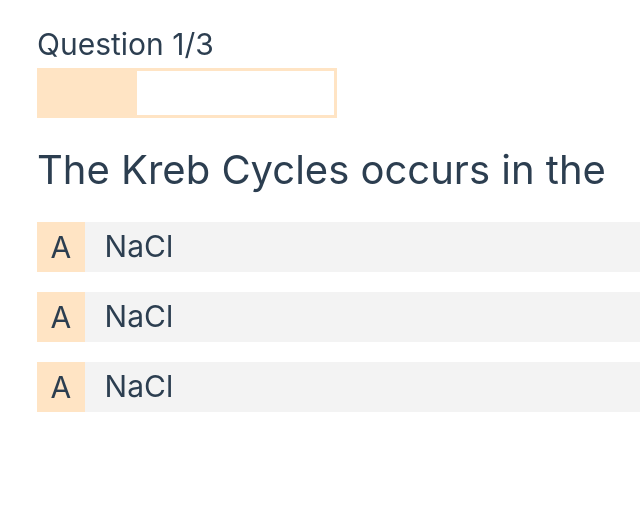
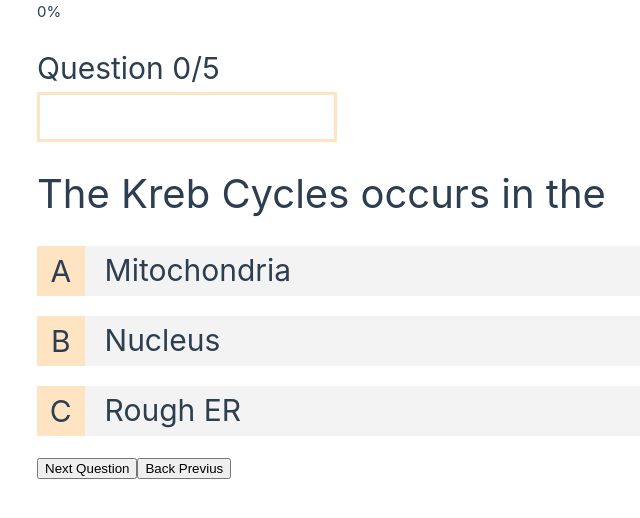
Before and after one commit to jon1267/QuizApp, a Vue app: page /quiz/1 in a window 1280 px wide. Shown: the top 518 px of the page, without its empty margins (103-743 px from the left). Built offline with nearby package versions, Linux system fonts and the light colour scheme.

Commit message:
add correct list quiz array

```diff
--- a/src/components/Question.vue
+++ b/src/components/Question.vue
@@ -13,9 +13,9 @@
   <div class="options-container">
     <!-- добавить label в quizes.json !!! -->
     <div v-for="option in question.options" :key="option.id" class="option">
-      <p class="option-label">A</p>
+      <p class="option-label">{{ option.label }}</p>
       <div class="option-value">
-        <p>NaCl</p>
+        <p>{{ option.text }}</p>
       </div>
     </div>
 
--- a/src/components/QuizHeader.vue
+++ b/src/components/QuizHeader.vue
@@ -1,8 +1,15 @@
+<script setup>
+  import { defineProps } from 'vue';
+
+  const {questionStatus, barPercentage} = defineProps(['questionStatus', 'barPercentage'])
+
+</script>
+
 <template>
   <header>
-    <h4>Question 1/3</h4>
+    <h4>Question {{ questionStatus }}</h4>
       <div class="bar">
-        <div class="completion"></div>
+        <div class="completion" :style="{width: barPercentage}"></div>
       </div>
   </header>
 </template>
@@ -21,7 +28,7 @@
   }
   .completion {
     height: 100%;
-    width: 33%;
+    width: 0%;
     background-color: bisque;
   }
 </style>
--- a/src/data/quizes.json
+++ b/src/data/quizes.json
@@ -10,16 +10,19 @@
               "options":[
                   {
                       "id":1,
+                      "label": "A",
                       "text": "Mitochondria",
                       "isCorrect":true
                   },
                   {
                       "id":2,
+                      "label": "B",
                       "text": "Nucleus",
                       "isCorrect":false
                   },
                   {
                       "id":3,
+                      "label": "C",
                       "text": "Rough ER",
                       "isCorrect":false
                   }
@@ -31,16 +34,19 @@
               "options":[
                   {
                       "id":1,
+                      "label": "A",
                       "text": "plane",
                       "isCorrect":true
                   },
                   {
                       "id":2,
+                      "label": "B",
                       "text": "plan",
                       "isCorrect":false
                   },
                   {
                       "id":3,
+                      "label": "C",
                       "text": "pleen",
                       "isCorrect":false
                   }
@@ -48,63 +54,72 @@
           },
           {
               "id":3,
-              "text":"https://images.unsplash.com/photo-1525498128493-380d1990a112?ixlib=rb-4.0.3&ixid=MnwxMjA3fDB8MHxzZWFyY2h8MjJ8fHBsYW50fGVufDB8fDB8fA%3D%3D&auto=format&fit=crop&w=800&q=60",
+              "text":"What does DNA stand for?",
               "options":[
                   {
                       "id":1,
-                      "text": "plant",
+                      "label": "A",
+                      "text": "Deoxyribonucleic Acid",
                       "isCorrect":true
                   },
                   {
                       "id":2,
-                      "text": "planet",
+                      "label": "B",
+                      "text": "Dehydrogenated Acid",
                       "isCorrect":false
                   },
                   {
                       "id":3,
-                      "text": "plat",
+                      "label": "C",
+                      "text": "Decreased Nature Alliance",
                       "isCorrect":false
                   }
               ]
           },
           {
               "id":4,
-              "text":"https://as2.ftcdn.net/jpg/01/84/78/27/220_F_184782748_pbkDP5GZRET6vREqm1ePMK2MU8uOtkvY.jpg",
+              "text":"How many object stady of biology",
               "options":[
                   {
                       "id":1,
+                      "label": "A",
                       "text": "three shells",
                       "isCorrect":true
                   },
                   {
                       "id":2,
-                      "text": "thre shells",
+                      "label": "B",
+                      "text": "one shells",
                       "isCorrect":false
                   },
                   {
                       "id":3,
-                      "text": "tree shalls",
+                      "label": "C",
+                      "text": "none shalls",
                       "isCorrect":false
                   }
               ]
           },
           {
               "id":5,
-              "text":"https://images.unsplash.com/photo-1589857407734-757dab6f2c16?ixlib=rb-4.0.3&ixid=MnwxMjA3fDB8MHxzZWFyY2h8NXx8cmVkJTIwY3VwfGVufDB8fDB8fA%3D%3D&auto=format&fit=crop&w=800&q=60",
+              "text":"What color and whatever your can answer?",
               "options":[
                   {
                       "id":1,
+                      "label": "A",
                       "text": "red cup",
                       "isCorrect":true
                   },
                   {
                       "id":2,
-                      "text": "red cop",
+                      "label": "B",
+                      "text": "green cop",
                       "isCorrect":false
                   },
                   {
                       "id":3,
-                      "text": "rad cop",
+                      "label": "C",
+                      "text": "grey cap",
                       "isCorrect":false
                   }
               ]
@@ -118,20 +133,23 @@
       "questions": [
           {
               "id":1,
-              "text":"8 + 4 = ",
+              "text":"8 : 2(2 + 2) = ",
               "options":[
                   {
                       "id":1,
-                      "text": "12",
+                      "label": "A",
+                      "text": "1",
                       "isCorrect":true
                   },
                   {
                       "id":2,
+                      "label": "B",
                       "text": "13",
                       "isCorrect":false
                   },
                   {
                       "id":3,
+                      "label": "C",
                       "text": "9",
                       "isCorrect":false
                   }
@@ -143,16 +161,19 @@
               "options":[
                   {
                       "id":1,
+                      "label": "A",
                       "text": "6",
                       "isCorrect":true
                   },
                   {
                       "id":2,
+                      "label": "B",
                       "text": "9",
                       "isCorrect":false
                   },
                   {
                       "id":3,
+                      "label": "C",
                       "text": "11",
                       "isCorrect":false
                   }
@@ -164,16 +185,19 @@
               "options":[
                   {
                       "id":1,
+                      "label": "A",
                       "text": "17",
                       "isCorrect":true
                   },
                   {
                       "id":2,
+                      "label": "B",
                       "text": "15",
                       "isCorrect":false
                   },
                   {
                       "id":3,
+                      "label": "C",
                       "text": "18",
                       "isCorrect":false
                   }
@@ -185,16 +209,19 @@
               "options":[
                   {
                       "id":1,
+                      "label": "A",
                       "text": "15",
                       "isCorrect":true
                   },
                   {
                       "id":2,
+                      "label": "B",
                       "text": "13",
                       "isCorrect":false
                   },
                   {
                       "id":3,
+                      "label": "C",
                       "text": "16",
                       "isCorrect":false
                   }
@@ -206,16 +233,19 @@
               "options":[
                   {
                       "id":1,
+                      "label": "A",
                       "text": "1",
                       "isCorrect":true
                   },
                   {
                       "id":2,
+                      "label": "B",
                       "text": "2",
                       "isCorrect":false
                   },
                   {
                       "id":3,
+                      "label": "C",
                       "text": "10",
                       "isCorrect":false
                   }
@@ -234,21 +264,25 @@
             "options":[
                 {
                     "id":1,
+                    "label": "A",
                     "text": "1 kilogram",
                     "isCorrect":false
                 },
                 {
                     "id":2,
+                    "label": "B",
                     "text": "500 grams",
                     "isCorrect":false
                 },
                 {
                     "id":3,
+                    "label": "C",
                     "text": "250 grams",
                     "isCorrect":true
                 },
                 {
                     "id":4,
+                    "label": "D",
                     "text": "practically none",
                     "isCorrect":false
                 }
@@ -260,22 +294,26 @@
             "options":[
                 {
                     "id":1,
+                    "label": "A",
                     "text": "The glass will over flow as the ice turns to water.",
                     "isCorrect":false
                 },
                 {
                     "id":2,
-                    "text": "The level of water in the glass will remain unchanged as the ice melts.9",
+                    "label": "B",
+                    "text": "The level of water in the glass will remain unchanged",
                     "isCorrect":false
                 },
                 {
                     "id":3,
+                    "label": "C",
                     "text": "The water level will drop slightly as the ice melts.",
                     "isCorrect":true
                 },
                 {
                     "id":4,
-                    "text": "I'll never find out because I'll drink the water or walk away before anything happens.",
+                    "label": "D",
+                    "text": "I'll never find out because I'll drink the water or walk away.",
                     "isCorrect":false
                 }
             ]
@@ -286,21 +324,25 @@
             "options":[
                 {
                     "id":1,
+                    "label": "A",
                     "text": "Protium",
                     "isCorrect":true
                 },
                 {
                     "id":2,
+                    "label": "B",
                     "text": "Deuterium",
                     "isCorrect":false
                 },
                 {
                     "id":3,
+                    "label": "C",
                     "text": "Tritum",
                     "isCorrect":false
                 },
                 {
                     "id":4,
+                    "label": "D",
                     "text": "Hydrogen only has one isotope!",
                     "isCorrect":false
                 }
@@ -312,21 +354,25 @@
             "options":[
                 {
                     "id":1,
+                    "label": "A",
                     "text": "H2",
                     "isCorrect":false
                 },
                 {
                     "id":2,
+                    "label": "B",
                     "text": "H2O2",
                     "isCorrect":false
                 },
                 {
                     "id":3,
+                    "label": "C",
                     "text": "H2O",
                     "isCorrect":true
                 },
                 {
                     "id":4,
+                    "label": "D",
                     "text": "O2",
                     "isCorrect":false
                 }
@@ -338,21 +384,25 @@
             "options":[
                 {
                     "id":1,
+                    "label": "A",
                     "text": "Aluminum",
                     "isCorrect":false
                 },
                 {
                     "id":2,
+                    "label": "B",
                     "text": "Sulfur",
                     "isCorrect":true
                 },
                 {
                     "id":3,
+                    "label": "C",
                     "text": "Manganese",
                     "isCorrect":false
                 },
                 {
                     "id":4,
+                    "label": "D",
                     "text": "Beryllium",
                     "isCorrect":false
                 }
--- a/src/views/QuizView.vue
+++ b/src/views/QuizView.vue
@@ -2,28 +2,44 @@
   import Question from '../components/Question.vue';
   import QuizHeader from '../components/QuizHeader.vue';
   import { useRoute } from 'vue-router';
-  import { ref } from 'vue';
+  import { ref, watch, computed } from 'vue';
   import quizes from "../data/quizes.json";
+  //console.log(quizes);
 
   const route = useRoute();
   const quizId = route.params.id; //console.log(quizId);
-  //console.log(quizes);
 
-  const quiz = quizes.find(q => q.id == quizId)
-  //console.log(quiz);
+  const quiz = quizes.find(q => q.id == quizId); //console.log(quiz);
+
   const currentQuestionIndex = ref(0);
 
-  const questionStatus = `${currentQuestionIndex.value}/${quiz.questions.length}`
+  // const && watch work together
+  //const questionStatus = ref(`${currentQuestionIndex.value}/${quiz.questions.length}`)
+  //watch(
+  //  () => currentQuestionIndex.value,
+  //  () => {questionStatus.value = `${currentQuestionIndex.value}/${quiz.questions.length}`}
+  //);
+
+  const questionStatus = computed(() => {
+    return `${currentQuestionIndex.value}/${quiz.questions.length}`
+  });
+  const barPercentage = computed(() => {
+    return `${currentQuestionIndex.value/quiz.questions.length * 100}%`
+  });
 
 </script>
 
 <template>
   <div>
+    {{ barPercentage }}
       <QuizHeader
         :questionStatus = "questionStatus"
+        :barPercentage = "barPercentage"
       />
     <div>
       <Question :question="quiz.questions[currentQuestionIndex]" />
     </div>
+    <button @click="currentQuestionIndex++">Next Question</button>
+    <button @click="currentQuestionIndex--">Back Previus</button>
   </div>
 </template>
```
